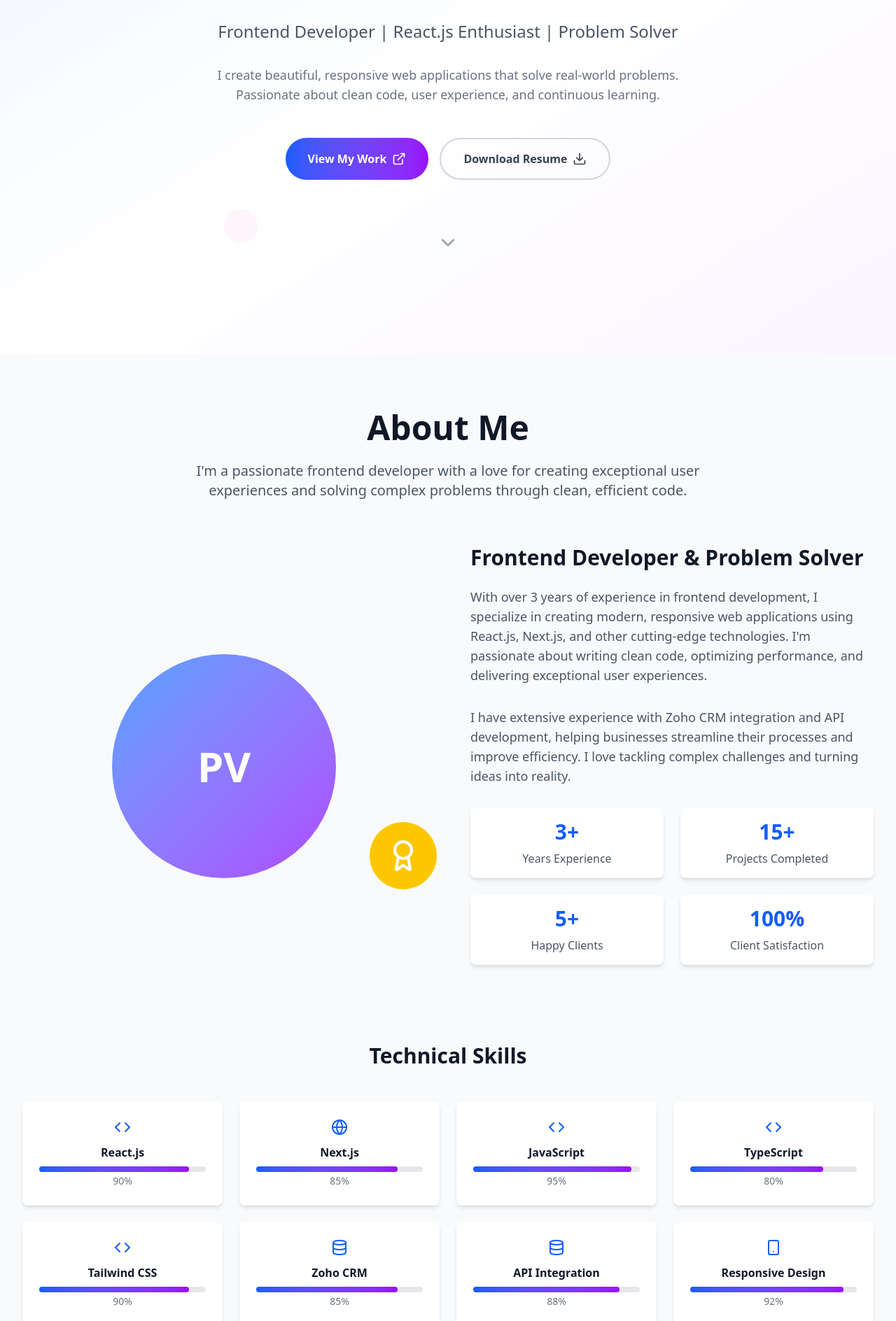
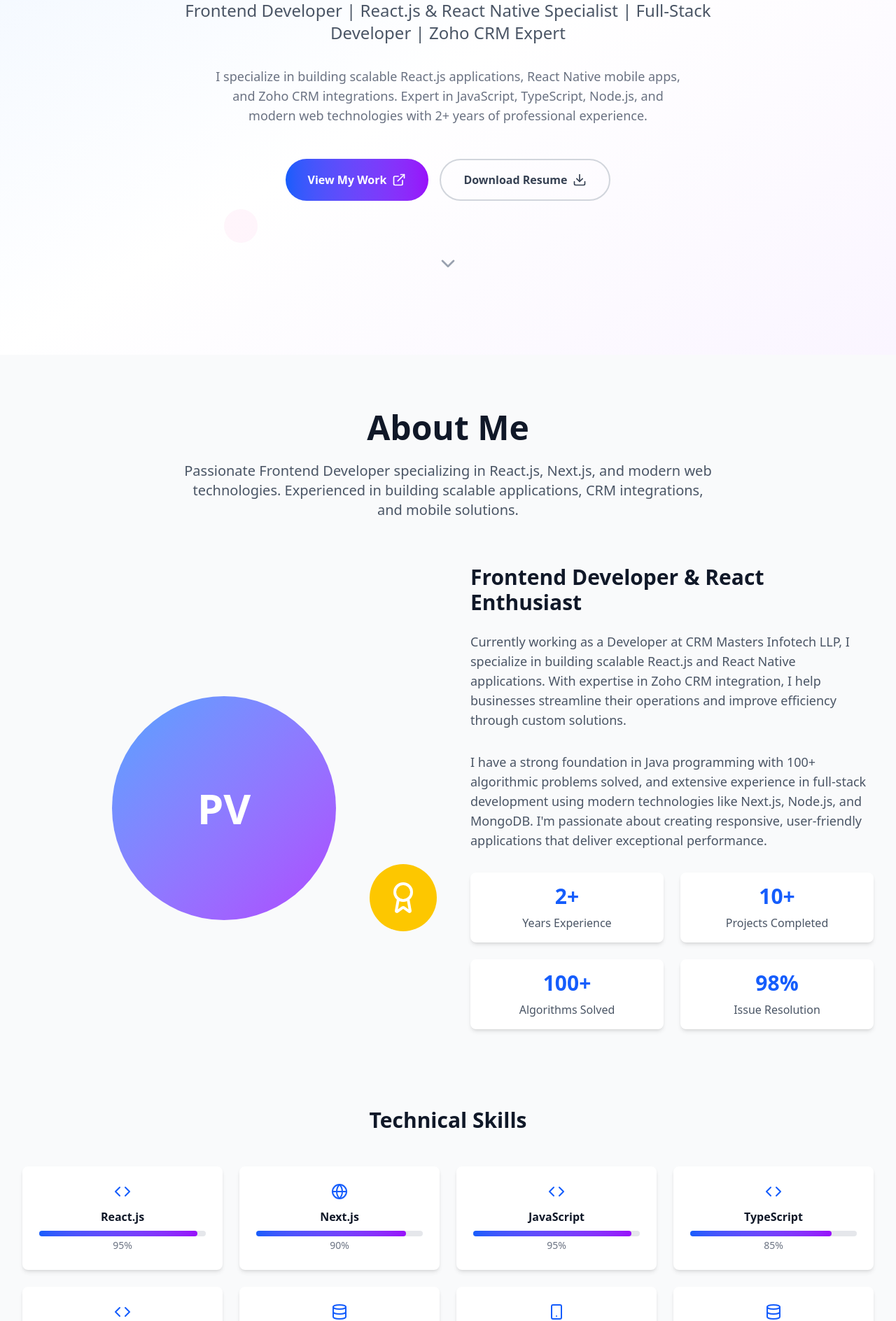
Before and after one commit to Pratishtha987/pratishtha-verma-portfolio, a Next.js app: page / in a window 1280 px wide. Shown: the part 293-2181 px from the top of the page at 70% size. Built offline with nearby package versions, Linux system fonts and the light colour scheme.

Commit message:
Update portfolio with real resume data and GitHub links - ATS optimized

```diff
--- a/app/components/AboutSection.tsx
+++ b/app/components/AboutSection.tsx
@@ -5,21 +5,25 @@ import { Code, Database, Globe, Smartphone, Award } from "lucide-react";
 
 const AboutSection = () => {
   const skills = [
-    { name: "React.js", icon: <Code className="w-6 h-6" />, level: 90 },
-    { name: "Next.js", icon: <Globe className="w-6 h-6" />, level: 85 },
+    { name: "React.js", icon: <Code className="w-6 h-6" />, level: 95 },
+    { name: "Next.js", icon: <Globe className="w-6 h-6" />, level: 90 },
     { name: "JavaScript", icon: <Code className="w-6 h-6" />, level: 95 },
-    { name: "TypeScript", icon: <Code className="w-6 h-6" />, level: 80 },
+    { name: "TypeScript", icon: <Code className="w-6 h-6" />, level: 85 },
+    { name: "Java", icon: <Code className="w-6 h-6" />, level: 90 },
+    { name: "Zoho CRM", icon: <Database className="w-6 h-6" />, level: 90 },
+    { name: "React Native", icon: <Smartphone className="w-6 h-6" />, level: 85 },
+    { name: "Node.js", icon: <Database className="w-6 h-6" />, level: 80 },
+    { name: "Express.js", icon: <Database className="w-6 h-6" />, level: 80 },
+    { name: "MongoDB", icon: <Database className="w-6 h-6" />, level: 75 },
     { name: "Tailwind CSS", icon: <Code className="w-6 h-6" />, level: 90 },
-    { name: "Zoho CRM", icon: <Database className="w-6 h-6" />, level: 85 },
-    { name: "API Integration", icon: <Database className="w-6 h-6" />, level: 88 },
-    { name: "Responsive Design", icon: <Smartphone className="w-6 h-6" />, level: 92 },
+    { name: "Figma", icon: <Globe className="w-6 h-6" />, level: 85 },
   ];
 
   const stats = [
-    { number: "3+", label: "Years Experience" },
-    { number: "15+", label: "Projects Completed" },
-    { number: "5+", label: "Happy Clients" },
-    { number: "100%", label: "Client Satisfaction" },
+    { number: "2+", label: "Years Experience" },
+    { number: "10+", label: "Projects Completed" },
+    { number: "100+", label: "Algorithms Solved" },
+    { number: "98%", label: "Issue Resolution" },
   ];
 
   return (
@@ -36,8 +40,8 @@ const AboutSection = () => {
             About Me
           </h2>
           <p className="text-xl text-gray-600 dark:text-gray-300 max-w-3xl mx-auto">
-            I'm a passionate frontend developer with a love for creating exceptional user experiences
-            and solving complex problems through clean, efficient code.
+            Passionate Frontend Developer specializing in React.js, Next.js, and modern web technologies.
+            Experienced in building scalable applications, CRM integrations, and mobile solutions.
           </p>
         </motion.div>
 
@@ -65,18 +69,18 @@ const AboutSection = () => {
             viewport={{ once: true }}
           >
             <h3 className="text-3xl font-bold text-gray-900 dark:text-white mb-6">
-              Frontend Developer & Problem Solver
+              Frontend Developer & React Enthusiast
             </h3>
             <p className="text-lg text-gray-600 dark:text-gray-300 mb-8">
-              With over 3 years of experience in frontend development, I specialize in creating
-              modern, responsive web applications using React.js, Next.js, and other cutting-edge
-              technologies. I'm passionate about writing clean code, optimizing performance, and
-              delivering exceptional user experiences.
+              Currently working as a Developer at CRM Masters Infotech LLP, I specialize in building
+              scalable React.js and React Native applications. With expertise in Zoho CRM integration,
+              I help businesses streamline their operations and improve efficiency through custom solutions.
             </p>
             <p className="text-lg text-gray-600 dark:text-gray-300 mb-8">
-              I have extensive experience with Zoho CRM integration and API development, helping
-              businesses streamline their processes and improve efficiency. I love tackling complex
-              challenges and turning ideas into reality.
+              I have a strong foundation in Java programming with 100+ algorithmic problems solved,
+              and extensive experience in full-stack development using modern technologies like Next.js,
+              Node.js, and MongoDB. I'm passionate about creating responsive, user-friendly applications
+              that deliver exceptional performance.
             </p>
 
             {/* Stats */}
@@ -113,7 +117,7 @@ const AboutSection = () => {
           <h3 className="text-3xl font-bold text-center text-gray-900 dark:text-white mb-12">
             Technical Skills
           </h3>
-          <div className="grid grid-cols-2 md:grid-cols-4 gap-6">
+          <div className="grid grid-cols-2 md:grid-cols-3 lg:grid-cols-4 gap-6">
             {skills.map((skill, index) => (
               <motion.div
                 key={skill.name}
--- a/app/components/ExperienceSection.tsx
+++ b/app/components/ExperienceSection.tsx
@@ -6,42 +6,59 @@ import { MapPin } from "lucide-react";
 const ExperienceSection = () => {
   const experiences = [
     {
-      title: "Senior Frontend Developer",
-      company: "Tech Solutions Inc.",
+      title: "Developer",
+      company: "CRM Masters Infotech LLP",
       location: "Remote",
-      duration: "2022 - Present",
-      description: "Leading frontend development for enterprise applications, mentoring junior developers, and implementing modern React.js solutions.",
+      duration: "Jan 2025 - Present",
+      description: "Developing seat booking systems for coworking spaces using React Native and implementing QR code generation for confirmed bookings.",
       achievements: [
-        "Led development of 5+ major web applications",
-        "Improved application performance by 40%",
-        "Mentored 3 junior developers",
-        "Implemented CI/CD pipeline for frontend deployments"
+        "Developed a seat booking system for coworking spaces using React Native, enabling users to request bookings and clients to approve them",
+        "Implemented QR code generation for confirmed bookings, including customer details and assigned seat information",
+        "Configured and customized Zoho CRM and Desk for clients, integrating lead management from their websites",
+        "Technologies: React Native, Zoho CRM, QR Code Integration, Mobile Development"
+      ]
+    },
+    {
+      title: "Freelance Web Developer & IT Specialist",
+      company: "Quick-Funded (www.quick-funded.io)",
+      location: "Remote",
+      duration: "Jun 2024 - Dec 2024",
+      description: "Built scalable and modular websites with React, managed server operations, and delivered comprehensive IT solutions.",
+      achievements: [
+        "Built a scalable and modular website with React, boosting code maintainability by 30% and cutting deployment time by 25%",
+        "Resolved a 40% productivity drop by streamlining team collaboration tools",
+        "Managed server operations, hosting platforms, and DNS configurations, increasing uptime by 15% and boosting website speed by 30%",
+        "Implemented robust IT solutions, resulting in a 25% reduction in technical downtime",
+        "Delivered comprehensive IT support with a 98% resolution rate for technical issues"
       ]
     },
     {
       title: "Frontend Developer",
-      company: "Digital Innovations",
-      location: "New York, NY",
-      duration: "2021 - 2022",
-      description: "Developed responsive web applications and integrated third-party APIs including Zoho CRM solutions.",
+      company: "ABATA AI",
+      location: "Remote",
+      duration: "Jun 2024 - Dec 2024",
+      description: "Constructed custom CRM frameworks using Zoho and no-code technologies, with hands-on experience in UI/UX design.",
       achievements: [
-        "Built 10+ responsive web applications",
-        "Integrated Zoho CRM with custom dashboards",
-        "Reduced page load times by 35%",
-        "Collaborated with UX/UI designers on 15+ projects"
+        "Constructed a custom CRM framework using Zoho and no-code technologies, utilized by 15+ team members",
+        "Gained hands-on experience in UI/UX design with Figma and Framer, creating over five interactive and responsive prototypes",
+        "Streamlined CRM workflows by integrating AI solutions, reducing processing time by 40%",
+        "Improved overall operational efficiency by leveraging AI technologies",
+        "Technologies: Figma, Framer, Zoho CRM, React.js"
       ]
     },
     {
-      title: "Junior Developer Intern",
-      company: "StartupXYZ",
-      location: "San Francisco, CA",
-      duration: "2020 - 2021",
-      description: "Gained hands-on experience with React.js, JavaScript, and modern web development practices.",
+      title: "Frontend Developer",
+      company: "Newton School",
+      location: "Remote",
+      duration: "Dec 2022 - May 2024",
+      description: "Mastered algorithmic problem-solving in Java and gained extensive experience in frontend development using modern web standards.",
       achievements: [
-        "Contributed to 3 major projects",
-        "Learned modern JavaScript frameworks",
-        "Participated in agile development process",
-        "Built first full-stack application"
+        "Mastered over 100 algorithmic problems in Java, significantly enhancing coding efficiency and optimization techniques",
+        "Successfully completed five cross-functional group projects, resulting in a 30% increase in project delivery speed",
+        "Acquired hands-on experience in frontend development using HTML5, CSS, Bootstrap, and JavaScript",
+        "Delivered responsive and user-friendly designs for over 3 projects with mobile-first layouts",
+        "Achieved top-tier performance in data structure and algorithm challenges",
+        "Technologies: HTML, CSS, Bootstrap, Tailwind, JavaScript, React.js"
       ]
     }
   ];
@@ -60,8 +77,8 @@ const ExperienceSection = () => {
             Experience
           </h2>
           <p className="text-xl text-gray-600 dark:text-gray-300 max-w-3xl mx-auto">
-            My professional journey in web development, from intern to senior developer,
-            with a focus on creating impactful solutions.
+            My professional journey in web development, specializing in React.js, React Native,
+            and Zoho CRM integration with a focus on creating scalable solutions.
           </p>
         </motion.div>
 
--- a/app/components/ProjectsSection.tsx
+++ b/app/components/ProjectsSection.tsx
@@ -10,77 +10,114 @@ const ProjectsSection = () => {
   const projects = [
     {
       id: 1,
-      title: "E-Commerce Platform",
-      description: "A full-stack e-commerce solution built with React.js and Node.js, featuring real-time inventory management and payment integration.",
+      title: "Amazon Clone",
+      description: "A fully responsive e-commerce platform clone built with React and Next.js, featuring product listings, shopping cart, and user authentication. Optimized for desktop and mobile with modern UI/UX design.",
       image: "/api/placeholder/600/400",
-      tags: ["React.js", "Node.js", "MongoDB", "Stripe API"],
+      tags: ["HTML", "CSS", "React", "Next.js", "E-commerce", "Responsive Design"],
       category: "web",
       liveUrl: "#",
-      githubUrl: "#",
-      featured: true
+      githubUrl: "https://github.com/Pratishtha987/Amazon_clone",
+      featured: true,
+      achievements: [
+        "Built complete e-commerce functionality with product catalog and shopping cart",
+        "Implemented responsive design for optimal mobile and desktop experience",
+        "Created modern UI/UX with clean, professional interface",
+        "Demonstrated full-stack development skills with React and Next.js"
+      ]
     },
     {
       id: 2,
-      title: "Zoho CRM Integration",
-      description: "Custom Zoho CRM integration solution that automates lead management and improves sales workflow efficiency by 40%.",
+      title: "Seat Booking System",
+      description: "Developed a React Native application for coworking space seat booking with QR code generation and real-time booking management.",
       image: "/api/placeholder/600/400",
-      tags: ["Zoho CRM", "API Integration", "JavaScript", "Automation"],
+      tags: ["React Native", "QR Code", "Mobile Development", "Booking System"],
+      category: "mobile",
+      liveUrl: "#",
+      githubUrl: "#",
+      featured: true,
+      achievements: [
+        "Enabled users to request bookings and clients to approve them seamlessly",
+        "Implemented QR code generation for confirmed bookings with customer details",
+        "Integrated seat assignment and booking confirmation system",
+        "Built for both iOS and Android platforms"
+      ]
+    },
+    {
+      id: 3,
+      title: "Zoho CRM Custom Framework",
+      description: "Constructed a custom CRM framework using Zoho and no-code technologies, utilized by 15+ team members for enhanced collaboration.",
+      image: "/api/placeholder/600/400",
+      tags: ["Zoho CRM", "No-Code", "Custom Framework", "Team Collaboration"],
       category: "integration",
       liveUrl: "#",
       githubUrl: "#",
-      featured: true
-    },
-    {
-      id: 3,
-      title: "Task Management App",
-      description: "A collaborative task management application with real-time updates, team collaboration features, and progress tracking.",
-      image: "/api/placeholder/600/400",
-      tags: ["React.js", "Firebase", "Real-time", "Collaboration"],
-      category: "web",
-      liveUrl: "#",
-      githubUrl: "#",
-      featured: false
+      featured: true,
+      achievements: [
+        "Streamlined CRM workflows by integrating AI solutions",
+        "Reduced processing time by 40% through automation",
+        "Improved overall operational efficiency with AI technologies",
+        "Created over five interactive and responsive prototypes"
+      ]
     },
     {
       id: 4,
-      title: "Analytics Dashboard",
-      description: "Interactive analytics dashboard for business intelligence with data visualization and custom reporting features.",
+      title: "Spotify Clone",
+      description: "A music streaming application clone built with HTML, CSS, and JavaScript, featuring music player functionality, playlist management, and responsive design.",
       image: "/api/placeholder/600/400",
-      tags: ["Next.js", "Chart.js", "Data Visualization", "TypeScript"],
+      tags: ["HTML", "CSS", "JavaScript", "Music Player", "Responsive Design"],
       category: "web",
       liveUrl: "#",
-      githubUrl: "#",
-      featured: false
+      githubUrl: "https://github.com/Pratishtha987/Spotify_Clone",
+      featured: false,
+      achievements: [
+        "Created interactive music player with play/pause, skip, and volume controls",
+        "Implemented responsive design for seamless mobile and desktop experience",
+        "Built playlist management functionality with local storage",
+        "Demonstrated advanced CSS animations and JavaScript DOM manipulation"
+      ]
     },
     {
       id: 5,
-      title: "API Gateway Service",
-      description: "Microservices API gateway with authentication, rate limiting, and request routing for scalable applications.",
+      title: "Password Generator",
+      description: "A secure password generator application built with JavaScript, featuring customizable length, character types, and strength validation for enhanced security.",
       image: "/api/placeholder/600/400",
-      tags: ["Node.js", "Express", "JWT", "Microservices"],
-      category: "backend",
+      tags: ["JavaScript", "Security", "Password Generation", "Web App"],
+      category: "web",
       liveUrl: "#",
-      githubUrl: "#",
-      featured: false
+      githubUrl: "https://github.com/Pratishtha987/Password-Generator",
+      featured: false,
+      achievements: [
+        "Built secure password generation with customizable parameters",
+        "Implemented strength validation and security best practices",
+        "Created user-friendly interface with real-time feedback",
+        "Demonstrated JavaScript expertise and security awareness"
+      ]
     },
     {
       id: 6,
-      title: "Mobile-First Landing Page",
-      description: "Responsive landing page optimized for mobile devices with smooth animations and high conversion rates.",
+      title: "Parallax Project",
+      description: "An interactive parallax scrolling website built with HTML, CSS, and JavaScript, featuring smooth animations and engaging visual effects for enhanced user experience.",
       image: "/api/placeholder/600/400",
-      tags: ["React.js", "Tailwind CSS", "Mobile-First", "SEO"],
+      tags: ["HTML5", "CSS3", "JavaScript", "Parallax", "Animations"],
       category: "web",
       liveUrl: "#",
-      githubUrl: "#",
-      featured: false
+      githubUrl: "https://github.com/Pratishtha987/Parallax-Project",
+      featured: false,
+      achievements: [
+        "Implemented smooth parallax scrolling effects with CSS and JavaScript",
+        "Created engaging visual animations and interactive elements",
+        "Built responsive design that works across all device sizes",
+        "Demonstrated advanced CSS techniques and JavaScript animations"
+      ]
     }
   ];
 
   const categories = [
     { id: 'all', name: 'All Projects' },
     { id: 'web', name: 'Web Applications' },
-    { id: 'integration', name: 'Integrations' },
-    { id: 'backend', name: 'Backend Services' }
+    { id: 'mobile', name: 'Mobile Apps' },
+    { id: 'integration', name: 'CRM Integration' },
+    { id: 'algorithms', name: 'Algorithms' }
   ];
 
   const filteredProjects = filter === 'all'
@@ -101,8 +138,8 @@ const ProjectsSection = () => {
             My Projects
           </h2>
           <p className="text-xl text-gray-600 dark:text-gray-300 max-w-3xl mx-auto">
-            Here are some of my recent projects that showcase my skills and experience in
-            modern web development and business solutions.
+            Here are some of my recent projects that showcase my expertise in React.js, React Native,
+            Zoho CRM integration, and full-stack development with measurable business impact.
           </p>
         </motion.div>
 
--- a/app/page.tsx
+++ b/app/page.tsx
@@ -194,7 +194,7 @@ const HeroSection = () => {
           animate={{ opacity: 1, y: 0 }}
           transition={{ duration: 0.8, delay: 0.2 }}
         >
-          Frontend Developer | React.js Enthusiast | Problem Solver
+          Frontend Developer | React.js & React Native Specialist | Full-Stack Developer | Zoho CRM Expert
         </motion.p>
 
         <motion.p
@@ -203,8 +203,8 @@ const HeroSection = () => {
           animate={{ opacity: 1, y: 0 }}
           transition={{ duration: 0.8, delay: 0.4 }}
         >
-          I create beautiful, responsive web applications that solve real-world problems.
-          Passionate about clean code, user experience, and continuous learning.
+          I specialize in building scalable React.js applications, React Native mobile apps, and Zoho CRM integrations.
+          Expert in JavaScript, TypeScript, Node.js, and modern web technologies with 2+ years of professional experience.
         </motion.p>
 
         <motion.div
```
Also changed, not shown: app/components/ContactSection.tsx (+14 -4 lines), app/components/Footer.tsx (+7 -3 lines).
